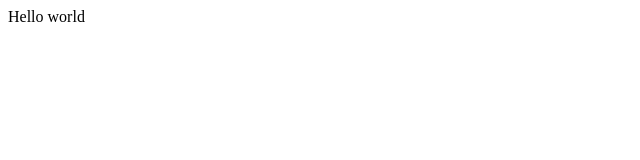
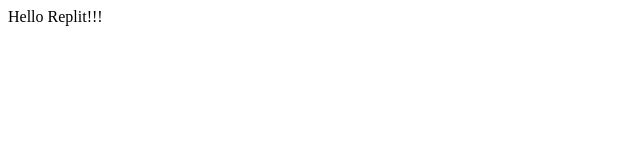
Before and after one commit to Rjameh/testgit2replt, a plain HTML site: page index.html in a window 1280 px wide. Shown: the full height of the page, 0-640 px from the left. Drawn offline with Linux system fonts and the light colour scheme.

Commit message:
chore: changed display message

```diff
--- a/index.html
+++ b/index.html
@@ -9,7 +9,7 @@
 </head>
 
 <body>
-  Hello world
+  Hello Replit!!!
   <script src="script.js"></script>
 </body>
 
```
